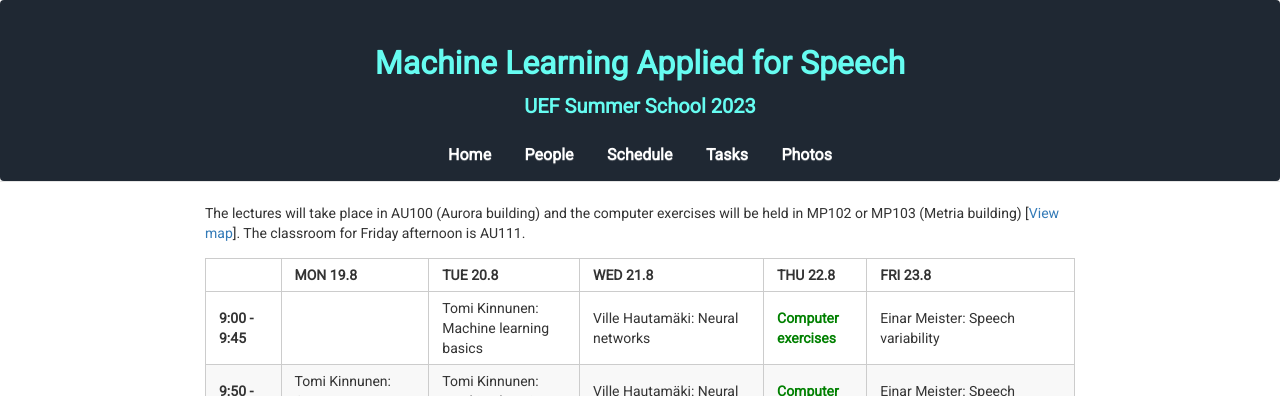
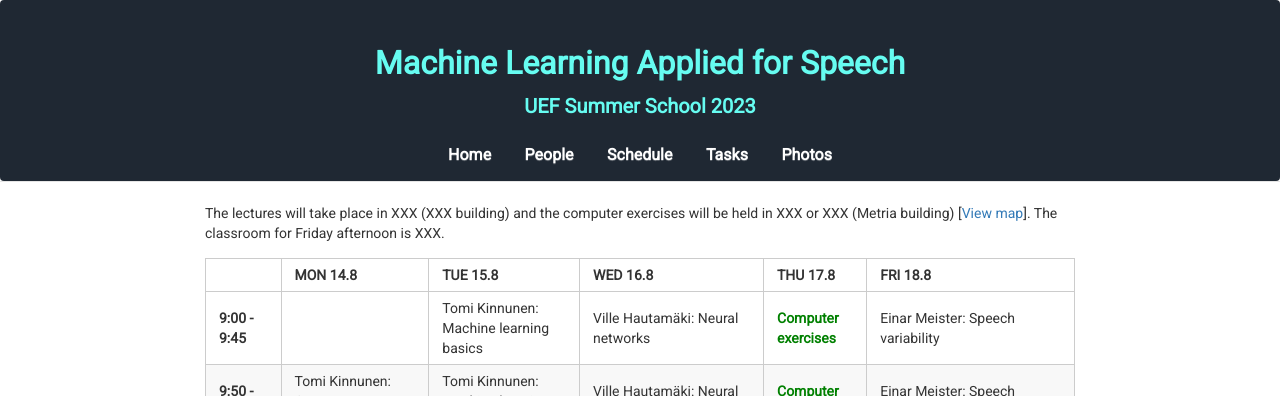
Before and after one commit to vpspeech/summerschool2023, a Jekyll site: the page built from schedule.md, in a window 1280 px wide. Shown: the top 396 px of the page. Built offline with Jekyll 4.4.1, drawn with Linux system fonts in a browser that asks for light colours; nearby versions of some CDN libraries.

Commit message:
Update schedule.md

```diff
--- a/schedule.md
+++ b/schedule.md
@@ -1,11 +1,11 @@
 ---
 layout: default
-title: Schedule | UEF Summer School 2019
+title: Schedule | UEF Summer School 2023
 ---
 
-The lectures will take place in AU100 (Aurora building) and the computer exercises will be held in MP102 or MP103 (Metria building) [[View map](photos/map.png)]. The classroom for Friday afternoon is AU111.
+The lectures will take place in XXX (XXX building) and the computer exercises will be held in XXX or XXX (Metria building) [[View map](photos/uef_map.png)]. The classroom for Friday afternoon is XXX.
 
-|                   | MON 19.8                                          | TUE 20.8                                                | WED 21.8                                          | THU 22.8                                          | FRI 23.8                                          |
+|                   | MON 14.8                                          | TUE 15.8                                                | WED 16.8                                          | THU 17.8                                          | FRI 18.8                                          |
 |-------------------|---------------------------------------------------|---------------------------------------------------------|---------------------------------------------------|---------------------------------------------------|---------------------------------------------------|
 | **9:00 - 9:45**   |                                                   | Tomi Kinnunen: Machine learning basics                       | Ville Hautamäki: Neural networks                        | <span style="color:green">**Computer exercises**</span> | Einar Meister: Speech variability                 |
 | **9:50 - 10:35**  | Tomi Kinnunen: Course introduction                     | Tomi Kinnunen: Machine learning basics                       | Ville Hautamäki: Neural networks                        | <span style="color:green">**Computer exercises**</span> | Einar Meister: Speech variability                 |
```
